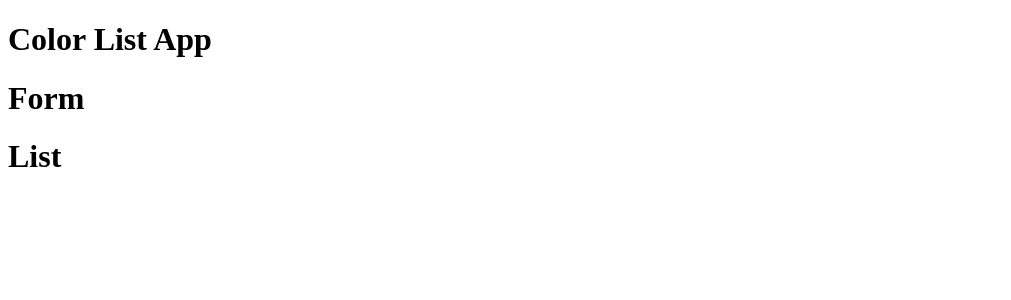
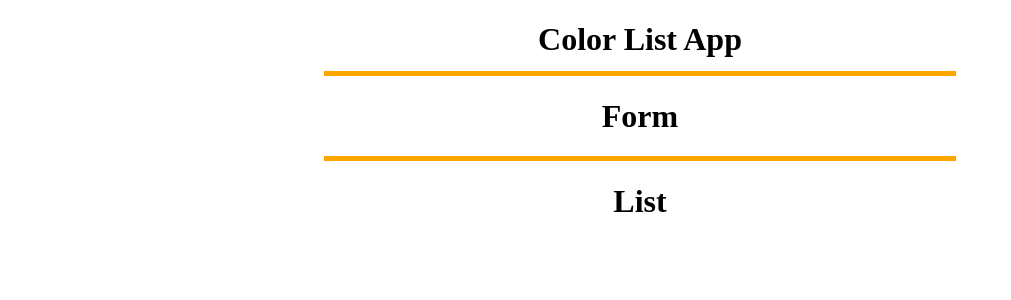
Before and after one commit to Oskar-Michal-Rykowski/color-list-app, a React (Create React App) app: page / in a window 1280 px wide. Shown: the top 300 px of the page, without its empty margins (0-1011 px from the left). Built offline with nearby package versions, Linux system fonts and the light colour scheme.

Commit message:
Add styles to components

```diff
--- a/src/components/layout/Form/Form.js
+++ b/src/components/layout/Form/Form.js
@@ -2,10 +2,9 @@ import React from 'react';
 import PropTypes from 'prop-types';
 
 import styles from './Form.module.scss';
-// import { Form } from '../Form/Form';
 
 const Form = () => (
-  <div className="App-Form">
+  <div className={styles.form}>
     <h1>Form</h1>
   </div>
 );
--- a/src/components/layout/Form/Form.module.scss
+++ b/src/components/layout/Form/Form.module.scss
@@ -0,0 +1,6 @@
+@import '../../../styles/settings.scss';
+
+.form {
+  text-align: center;
+  border-bottom: $border-standard;
+}
--- a/src/components/layout/Header/Header.js
+++ b/src/components/layout/Header/Header.js
@@ -2,10 +2,9 @@ import React from 'react';
 import PropTypes from 'prop-types';
 
 import styles from './Header.module.scss';
-// import { Header } from '../Header/Header';
 
 const Header = () => (
-  <header className="App-header">
+  <header className={styles.header}>
     <h1>Color List App</h1>
   </header>
 );
--- a/src/components/layout/Header/Header.module.scss
+++ b/src/components/layout/Header/Header.module.scss
@@ -0,0 +1,8 @@
+@import '../../../styles/settings.scss';
+
+.header {
+  text-align: center;
+  height: 50px;
+  margin: auto;
+  border-bottom: $border-standard;
+}
--- a/src/components/layout/List/List.js
+++ b/src/components/layout/List/List.js
@@ -2,10 +2,9 @@ import React from 'react';
 import PropTypes from 'prop-types';
 
 import styles from './List.module.scss';
-// import { List } from '../List/List';
 
 const List = () => (
-  <div className="App-List">
+  <div className={styles.list}>
     <h1>List</h1>
   </div>
 );
--- a/src/components/layout/List/List.module.scss
+++ b/src/components/layout/List/List.module.scss
@@ -0,0 +1,5 @@
+@import '../../../styles/settings.scss';
+
+.list {
+  text-align: center;
+}
--- a/src/components/layout/MainLayout/MainLayout.js
+++ b/src/components/layout/MainLayout/MainLayout.js
@@ -2,7 +2,6 @@ import React from 'react';
 import PropTypes from 'prop-types';
 
 import styles from './MainLayout.module.scss';
-// import { Header } from '../Header/Header';
 
 const MainLayout = ({ children }) => (
   <div className={styles.root}>{children}</div>
--- a/src/components/layout/MainLayout/MainLayout.module.scss
+++ b/src/components/layout/MainLayout/MainLayout.module.scss
@@ -0,0 +1,6 @@
+@import '../../../styles/settings.scss';
+
+.root {
+  width: 50%;
+  margin: auto;
+}
--- a/src/styles/global.scss
+++ b/src/styles/global.scss
@@ -0,0 +1 @@
+@import 'settings.scss';
--- a/src/styles/settings.scss
+++ b/src/styles/settings.scss
@@ -0,0 +1,2 @@
+$brand-color: orange;
+$border-standard: 5px solid $brand-color;
```
